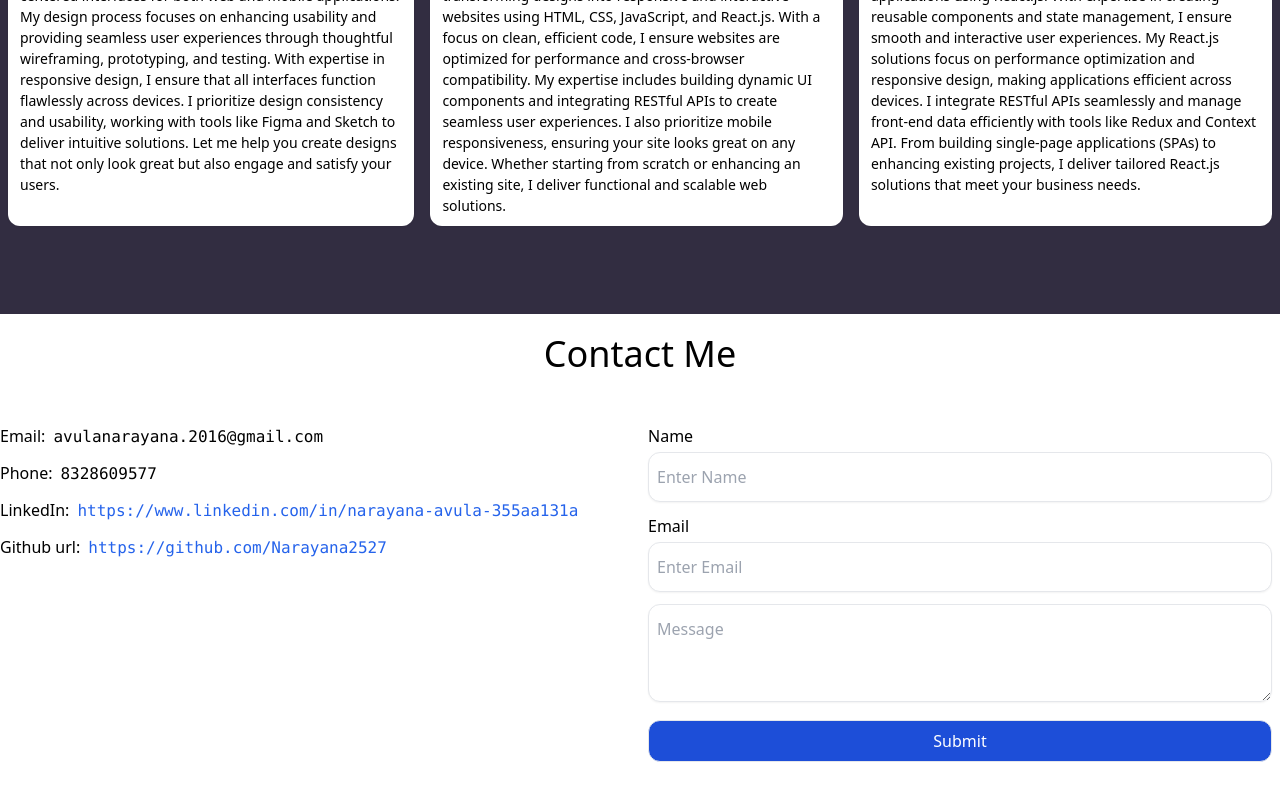
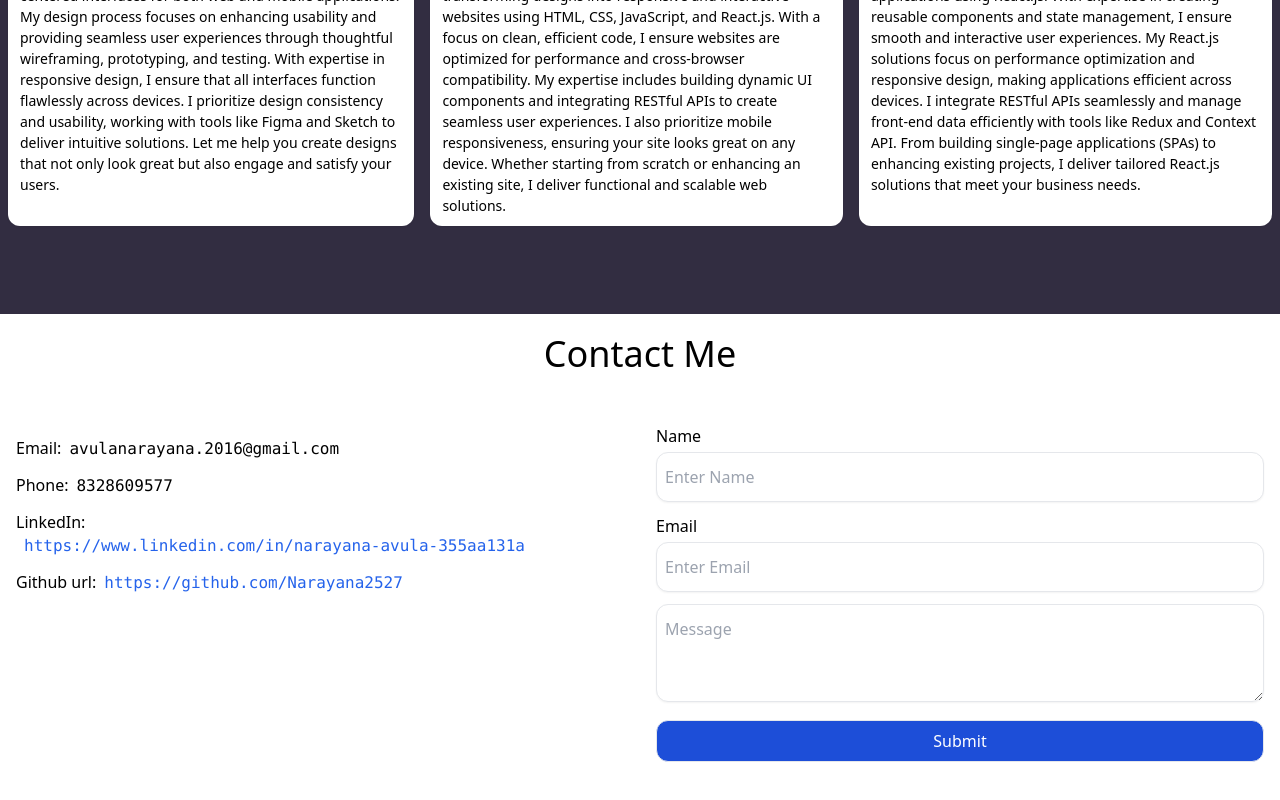
Before and after one commit to Narayana2527/portfolio, a Next.js app: page / in a window 1280 px wide. Shown: the part 1338-2138 px from the top of the page. Built offline with nearby package versions, Linux system fonts and the light colour scheme.

Commit message:
Change in contact page

```diff
--- a/src/app/components/Contact.tsx
+++ b/src/app/components/Contact.tsx
@@ -48,7 +48,7 @@ const Contact = () => {
         <div className='container mx-auto py-5' id='contact'>
         <h1 className='text-4xl text-center text-black'>Contact Me</h1>
         <div className='grid grid-cols-1 md:grid-cols-2 py-[50px]'>
-            <div className='pb-4'>
+            <div className='px-4 py-3'>
                 <div>
                     <label className='text-[16px]'>
                     Email:
@@ -64,7 +64,7 @@ const Contact = () => {
                 <div className='mt-3'>
                     <a className=' text-black' href='https://www.linkedin.com/in/narayana-avula-355aa131a'>
                         LinkedIn:
-                    <code className="ms-2 text-blue-600">https://www.linkedin.com/in/narayana-avula-355aa131a</code>
+                        <code className="ms-2 text-blue-600 block break-word">https://www.linkedin.com/in/narayana-avula-355aa131a</code>
                     </a>
                 </div>
                 <div className='mt-3'>
@@ -76,7 +76,7 @@ const Contact = () => {
                     <label className='block md:hidden text-[16px] text-black'>or leave me a message</label>
                 </div>
             </div>
-            <div className='px-2'>
+            <div className='px-4'>
                 <form id='myContact' onSubmit={handleSubmit}>
                     <div className=''>
                     <label className='' htmlFor='name'>Name</label>
@@ -123,7 +123,6 @@ const Contact = () => {
                     </button>
                     </div>
                 </form>
-
             </div>
         </div>
         </div>
--- a/src/app/components/Sidebar.tsx
+++ b/src/app/components/Sidebar.tsx
@@ -1,6 +1,6 @@
 'use client'
 import React, { useState } from 'react';
-import  './sidebar.module.css';
+import styles from './sidebar.module.css';
 import { FiMenu } from "react-icons/fi";
 import { RxCross1 } from "react-icons/rx";
 
@@ -11,7 +11,7 @@ export default function Sidebar(){
         setIsOpen(!isOpen)
     }
     return (
-        <nav  className={`p-3 sidebar ${isOpen ? 'open' : ''}`}>
+        <nav  className={`p-3  sidebar ${isOpen ? 'open' : ''}`}>
             <div className='sidebar'>
                 <div className="sidebar-header flex justify-between">
                     <div className="text-2xl font-bold">Portfolio</div>
```
Lines whose indentation alone changed are shown as unchanged.
